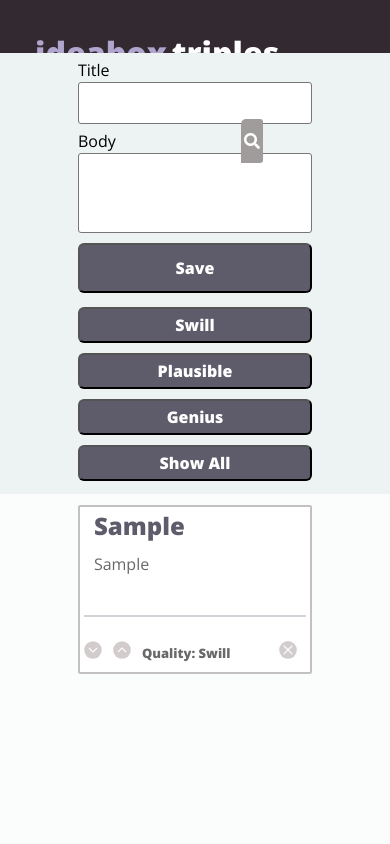
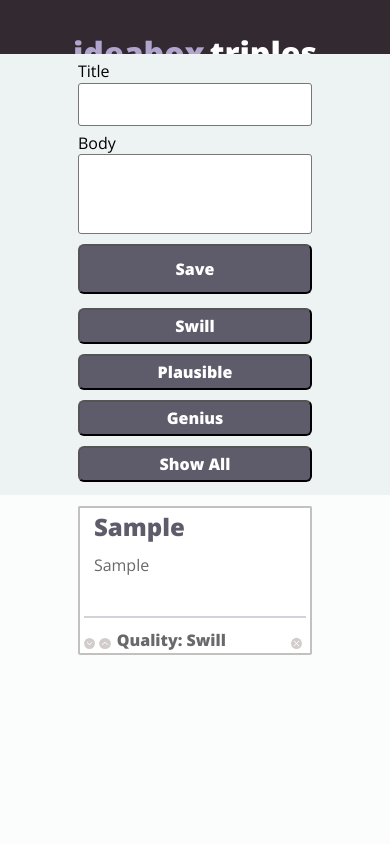
Before and after one commit to kalex19/Idea-Box-Triples, a plain HTML site: page index.html in a window 390 px wide. Both pictures are taken after typing "Sample", "Sample" into the empty fields and a click on the button "Save". Shown: the top 844 px of the page. Drawn offline with nearby package versions, Linux system fonts and the light colour scheme.

Commit message:
Media-queries done for now

```diff
--- a/css/styles.css
+++ b/css/styles.css
@@ -195,14 +195,30 @@ footer {
   grid-column: span 2;
 }
 
-@media screen and (min-width: 320px) {
 
-nav {
-  display: block;
+@media screen and (max-width: 1250px) {
+.card-box-style img {
+  width: 68%;
+  height: 62%;
+  grid-template-columns: 7% 7% auto 7%;
+}
+
+h3 {
+  padding-top: 4%;
+  font-size: large;
+}
+}
+
+
+@media screen and (max-width: 768px) {
+
+  nav {
+  display: flex;
+  flex-wrap: wrap;
 }
 
 .search-style {
-  margin: 10px 63px;
+  margin: 2% 32%;
   width: 200px;
 }
 
@@ -211,8 +227,11 @@ nav {
 }
 
 .fa-search {
-  left: -85px;
-  bottom: 2px;
+  left: -222px;
+}
+
+h1 {
+  text-align: center;
 }
 
 .quality-btns {
@@ -253,7 +272,41 @@ nav {
 }
 
 .card-box-style {
-grid-template-columns: 13% 7% auto 12%;
+grid-template-columns: 7% 7% auto 7%;
+}
+
+.card-box-style img {
+  width: 72%;
+  height: 48%;
+}
+
+
+h3 {
+  margin: 0% 1%;
+  padding-top: 7%;
+  font-size: medium;
+}
+}
+
+@media screen and (max-width: 366px){
+
+
+.search-style {
+  margin: 3% 22%;
+  width: 200px;
+}
+
+.nav-left {
+  margin: 30px;
+}
+
+.fa-search {
+  left: -85px;
+  bottom: 2px;
+}
+
+.card-box-style {
+  grid-template-columns: 13% 7% auto 12%;
 }
 
 .card-box-style img {
@@ -268,8 +321,4 @@ h3 {
   padding-top: 14%;
   font-size: small;
 }
-
-
-
-
 }
```
